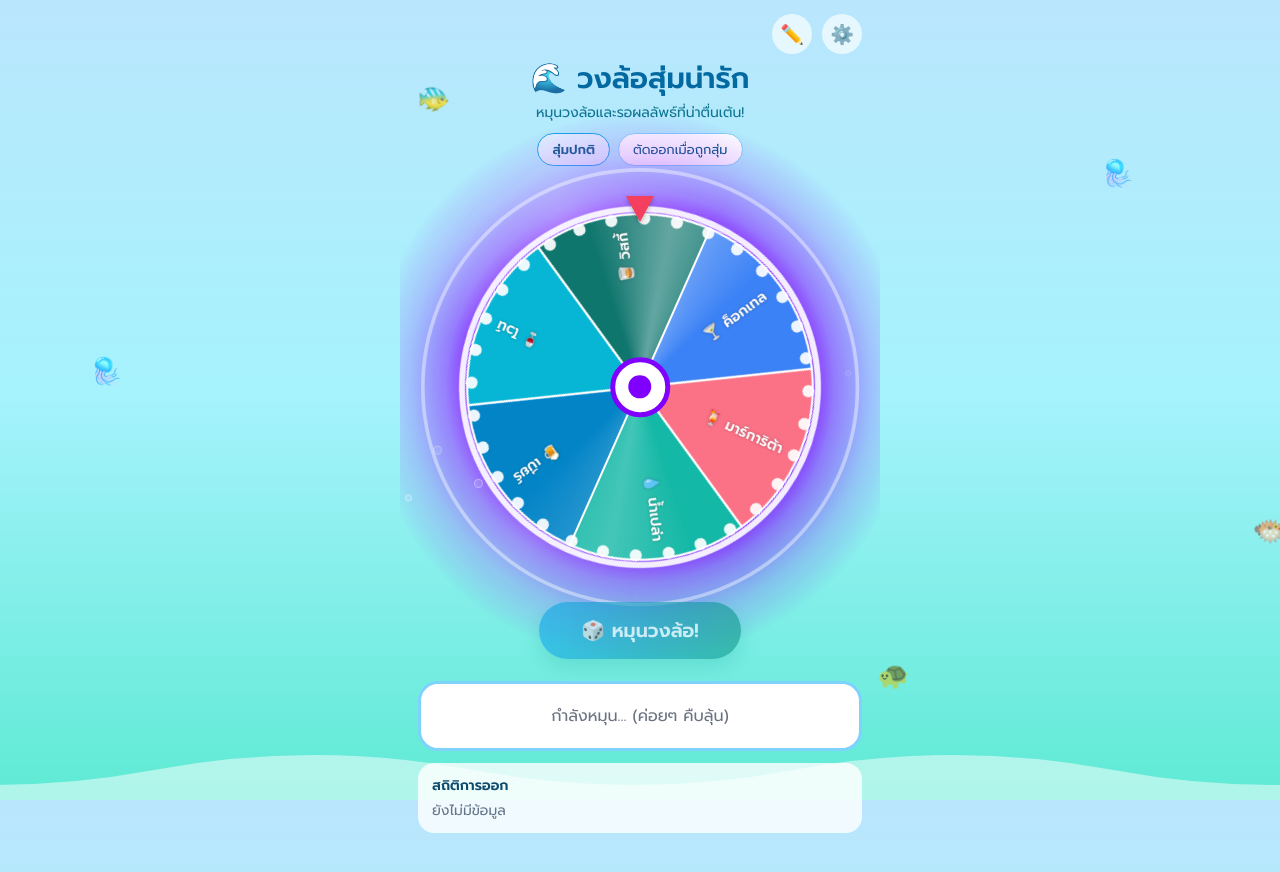
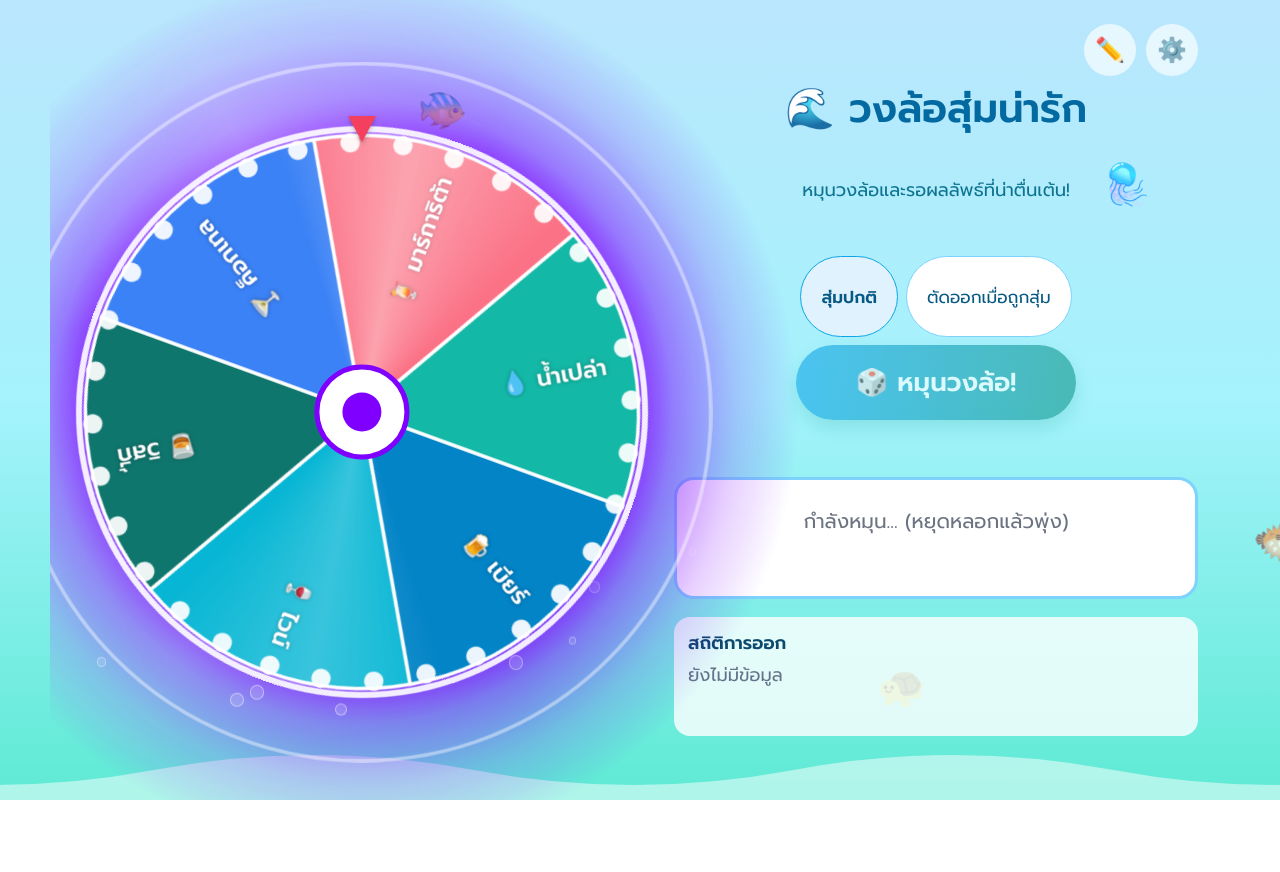
Before and after one commit to Buboo-coder/GAME-CIRLCE, a plain HTML site: page index.html in a window 1280 px wide. Both pictures are taken after a click on the button "🎲 หมุนวงล้อ!". After the commit the page ends 800 px from the top, so only its background shows below. Drawn offline with Linux system fonts and the light colour scheme.

Commit message:
Add files via upload

```diff
--- a/index.html
+++ b/index.html
@@ -88,6 +88,8 @@ input[type=checkbox]:checked::after{left:21px}
 #fw{position:relative;width:100%;aspect-ratio:1;border-radius:50%}
 #fw.fl{animation:fl 1.2s ease-in-out}
 @keyframes fl{0%{transform:perspective(800px) rotateX(0)}100%{transform:perspective(800px) rotateX(360deg)}}
+@media(min-width:700px){.view{max-width:760px;padding:22px 32px 50px}h1{font-size:40px}.sub{font-size:18px}.chip{font-size:17px;padding:9px 20px}.box{width:min(64vw,56vh,540px);margin:62px auto 52px}.spin{font-size:26px;padding:18px 60px}.card{font-size:20px;padding:26px}.stat,.rw,.row input{font-size:18px}.ib{width:52px;height:52px;font-size:24px}.fs,.jf{font-size:40px}.lk{font-size:22px}}
+@media(min-width:900px) and (orientation:landscape){.view{max-width:1180px}#v-main{display:grid;grid-template-columns:1.05fr 1fr;column-gap:32px;align-content:center}#v-main .bar{grid-column:1/3;grid-row:1}#v-main .box{grid-column:1;grid-row:2/8;width:min(44vw,70vh,560px);margin:56px auto}#v-main h1,#v-main .sub,#v-main .chips,#v-main .sp,#v-main .card,#v-main .stat{grid-column:2}}
 </style>
 </head>
 <body>
@@ -98,7 +100,7 @@ input[type=checkbox]:checked::after{left:21px}
 <p class="sub">หมุนวงล้อและรอผลลัพธ์ที่น่าตื่นเต้น!</p>
 <div class="chips" id="modes"><button class="chip" data-m="0">สุ่มปกติ</button><button class="chip" data-m="1">ตัดออกเมื่อถูกสุ่ม</button></div>
 <div class="box" id="box"><div class="glow"></div><div class="fx" id="fx"></div><div id="fw"><canvas id="wheel" width="640" height="640"></canvas></div><div class="shine"></div><div class="ptr"></div><button class="hub" id="hub" aria-label="เปลี่ยนสีไฟ"><span class="dot" id="dot"></span></button></div>
-<div style="text-align:center"><button class="spin" id="spin">🎲 หมุนวงล้อ!</button></div>
+<div class="sp" style="text-align:center"><button class="spin" id="spin">🎲 หมุนวงล้อ!</button></div>
 <div class="card" id="res">กดปุ่มหมุนเพื่อเริ่มเกม 🎉</div>
 
 <div class="stat" id="stat"></div>
@@ -130,11 +132,11 @@ const $=s=>document.querySelector(s),esc=s=>String(s).replace(/[&<>"']/g,c=>'&#'
 const COL=[[255,0,0],[255,128,0],[255,255,0],[128,255,0],[0,255,0],[0,255,128],[0,255,255],[0,128,255],[0,0,255],[128,0,255],[255,0,255],[255,0,128]];
 const PAL=['#0284c7','#06b6d4','#0f766e','#3b82f6','#fb7185','#14b8a6','#1d4ed8','#f59e0b'];
 const TPL={'Alcohol':['🍺 เบียร์','🍷 ไวน์','🥃 วิสกี้','🍸 ค็อกเทล','🍹 มาร์การิต้า','💧 น้ำเปล่า'],'กินอะไรดี':['🍜 ก๋วยเตี๋ยว','🍛 ข้าวแกง','🍕 พิซซ่า','🍣 ซูชิ','🍗 ไก่ทอด','🥗 สลัด'],'ใครจ่าย':['เพื่อนคนที่ 1','เพื่อนคนที่ 2','เพื่อนคนที่ 3','เพื่อนคนที่ 4'],'ทำโทษ':['🕺 เต้น 10 วิ','🎤 ร้องเพลง','🥤 เลี้ยงน้ำ','🤪 ทำหน้าตลก','💪 วิดพื้น 5 ที','😇 รอดตัว']};
-let all=TPL['Alcohol'].slice(),S={snd:1,vib:1,mode:0,a2:0,stat:1,resb:1},ST={},hist=[],removed=new Set(),act=[],cur=0,busy=0,ci=9,src='tap',L1=null,L2=null,autoT,ht,hx,hy,tp=null,lastSt=-1,taps=0,lastTap=0;
+let all=TPL['Alcohol'].slice(),S={snd:1,vib:1,mode:0,a2:0,stat:1,resb:1},ST={},hist=[],removed=new Set(),act=[],cur=0,busy=0,ci=9,src='tap',L1=null,L2=null,autoT,ht,hx,hy,tp=null,lastSt=-1,rt,taps=0,lastTap=0;
 try{const d=JSON.parse(localStorage.getItem('wv1'));if(d){if(d.all&&d.all.length>1)all=d.all;Object.assign(S,d.S);hist=d.hist||[];ST=d.ST||{}}}catch(e){}
 const save=()=>{try{localStorage.setItem('wv1',JSON.stringify({all,S,hist,ST}))}catch(e){}};
 const buzz=p=>{if(S.vib&&navigator.vibrate)navigator.vibrate(p)};
-const rgb=()=>ci%4===0;
+const rgb=()=>src==='tap'?(ci===0||ci===4):ci%4===0;
 const cv=$('#wheel'),ctx=cv.getContext('2d'),box=$('#box'),W=640;
 
 function draw(){const n=act.length,s=2*Math.PI/n,c=W/2;ctx.clearRect(0,0,W,W);
@@ -148,21 +150,37 @@ function auto(on){clearInterval(autoT);if(on)autoT=setInterval(()=>{ci=(ci+1)%12
 function show(v){['main','edit','set'].forEach(x=>$('#v-'+x).hidden=x!==v);if(v==='edit')re();scrollTo(0,0)}
 const free=()=>{busy=0;$('#spin').disabled=false};
 const rh=()=>{};
-const snd=new Audio('spinner-sound.mp3');snd.preload='auto';snd.volume=.8;
-function fade(){let v=.8;const t=setInterval(()=>{v-=.12;if(v<=0){clearInterval(t);snd.pause();snd.volume=.8}else snd.volume=v},70)}
+const snd=new Audio('spinner-sound.mp3');snd.preload='auto';snd.volume=.8;snd.loop=true;snd.preservesPitch=snd.webkitPreservesPitch=snd.mozPreservesPitch=false;
+function ramp(r,v,ms){clearInterval(rt);const r0=snd.playbackRate,v0=snd.volume,n=Math.max(1,ms/50);let i=0;rt=setInterval(()=>{i++;const f=i/n;snd.playbackRate=Math.max(.25,r0+(r-r0)*f);snd.volume=Math.min(1,Math.max(0,v0+(v-v0)*f));if(i>=n)clearInterval(rt)},50)}
+const SFX=[
+[[0,1.5,.85,400],[300,.6,.7,4700]],
+[[0,.7,.6,300],[950,1.7,.9,300],[1250,.6,.6,4300]],
+[[0,1.5,.85,300],[300,.5,.6,3700],[4000,.4,0,500],[4900,.4,.5,300],[5200,.35,.4,2000]],
+[[0,1.5,.85,300],[300,1,.8,400],[700,1.9,.9,120],[900,.95,.8,300],[1300,.75,.7,1300],[2700,1.7,.9,120],[2900,.7,.7,300],[3200,.55,.6,2000]],
+[[0,1.5,.85,300],[300,1,.8,2300],[2600,.5,.6,150],[2750,1.3,.85,1100],[3850,.5,.6,1300]],
+[[0,1.5,.85,300],[300,.5,.6,2600],[2900,.4,0,300],[3600,1.6,.9,300],[3900,.6,.6,3200]],
+[[0,1.5,.85,300],[300,.9,.75,3500],[3800,1.2,.6,150],[3950,.5,.5,600],[4600,1.1,.5,150],[4750,.5,.4,600],[5400,.9,.4,150],[5550,.45,.3,500],[6100,.8,.3,150],[6250,.4,.2,500]],
+[[0,.45,.5,100],[100,1.9,.95,2100],[2200,.6,.7,4000]]];
+function fade(){clearInterval(rt);let v=snd.volume;const t=setInterval(()=>{v-=.12;if(v<=0){clearInterval(t);snd.pause();snd.volume=.8;snd.playbackRate=1}else snd.volume=v},70)}
 function fx(on){const f=$('#fx');f.innerHTML='';box.classList.toggle('spinning',!!on);if(!on)return;let h='';for(let i=0;i<3;i++)h+='<i class="rp" style="animation-delay:'+i*1.1+'s"></i>';for(let i=0;i<16;i++)h+='<b class="bub" style="left:'+Math.random()*100+'%;width:'+(6+Math.random()*10)+'px;animation-duration:'+(2+Math.random()*2.5)+'s;animation-delay:'+Math.random()*2+'s"></b>';f.innerHTML=h}
 
-function spin(){if(busy||!act.length)return;busy=1;$('#spin').disabled=true;$('#res').textContent='กำลังหมุน...';fx(1);if(S.snd){snd.currentTime=0;snd.volume=.8;snd.play().catch(()=>{})}
+function spin(){if(busy||!act.length)return;busy=1;$('#spin').disabled=true;$('#res').textContent='กำลังหมุน...';fx(1);if(S.snd){snd.currentTime=0;snd.volume=.8;snd.playbackRate=1.5;snd.play().catch(()=>{})}
 let k=Math.floor(Math.random()*act.length);
 if(src==='auto'||rgb()){const f=src==='tap'?(L1?L1.slot:null):L2;if(f!=null){const j=act.indexOf(f);if(j>=0)k=j;if(src==='tap')L1=null;else L2=null}}
 const s=360/act.length,th=k*s+s*(.14+Math.random()*.72),T=(ms,f)=>setTimeout(f,ms),go=(v,ms,x)=>{cur=v;cv.style.transition='transform '+ms+'ms '+x;cv.style.transform='rotate('+v+'deg)'},base=Math.ceil(cur/360)*360+360-th,fl=()=>{const f=$('#fw');f.classList.remove('fl');void f.offsetWidth;f.classList.add('fl')},E='cubic-bezier(.12,.62,.08,1)';
-let st;do{st=Math.floor(Math.random()*4)}while(st===lastSt);lastSt=st;
-$('#res').textContent='กำลังหมุน... ('+['หมุนปกติ','ถอยหลังก่อนพุ่ง','ค่อยๆ คืบลุ้น','พลิกเหรียญ'][st]+')';
+let st;do{st=Math.floor(Math.random()*8)}while(st===lastSt);lastSt=st;
+$('#res').textContent='กำลังหมุน... ('+['หมุนปกติ','ถอยหลังก่อนพุ่ง','ค่อยๆ คืบลุ้น','พลิกเหรียญ','ย้อนทิศกลางทาง','หยุดหลอกแล้วพุ่ง','ส่ายแบบลูกตุ้ม','เทอร์โบ เร่งสปีด'][st]+')';
+if(S.snd)SFX[st].forEach(([t,r,v,m])=>T(t,()=>ramp(r,v,m)));
+const X='ease-in-out',c0=Math.ceil(cur/360)*360;
 if(st===0){go(base+360*(5+Math.floor(Math.random()*3)),5000,E);T(5100,()=>done(k))}
 else if(st===1){go(cur-45,900,'ease-out');T(950,()=>go(base+360*6,4600,E));T(5600,()=>done(k))}
-else if(st===2){const A=Math.ceil(cur/360)*360+360-((k+1)*s+s*.12)+360*4,B=A+s*(1.12-(th/s-k));go(A,4000,E);T(4900,()=>go(B,2200,'ease-in-out'));T(7200,()=>done(k))}
-else{go(base+360*5,5200,E);T(700,fl);T(2700,fl);T(5300,()=>done(k))}}
-function done(k){const ai=act[k],n=all[ai];$('#res').textContent='🎉 ผลลัพธ์: '+n;hist.unshift(n);hist=hist.slice(0,8);ST[n]=(ST[n]||0)+1;rh();rs();save();buzz(40);fx(0);fade();
+else if(st===2){const A=c0+360-((k+1)*s+s*.12)+360*4,B=A+s*(1.12-(th/s-k));go(A,4000,E);T(4900,()=>go(B,2200,X));T(7200,()=>done(k))}
+else if(st===3){go(base+360*5,5200,E);T(700,fl);T(2700,fl);T(5300,()=>done(k))}
+else if(st===4){go(base+360*3+100,2600,'cubic-bezier(.2,.6,.3,1)');T(2700,()=>go(base+720,2400,X));T(5200,()=>done(k))}
+else if(st===5){go(c0+360*4+Math.random()*360,3000,E);T(3600,()=>go(base+360*5,3600,E));T(7300,()=>done(k))}
+else if(st===6){const F=base+360*4;go(F+40,3800,E);T(3900,()=>go(F-24,800,X));T(4750,()=>go(F+12,700,X));T(5500,()=>go(F-5,600,X));T(6150,()=>go(F,600,X));T(6850,()=>done(k))}
+else{go(base+360*8,6200,'cubic-bezier(.55,0,.12,1)');T(6300,()=>done(k))}}
+function done(k){const ai=act[k],n=all[ai];$('#res').textContent='🎉 ผลลัพธ์: '+n;hist.unshift(n);hist=hist.slice(0,8);ST[n]=(ST[n]||0)+1;rh();rs();save();buzz(40);fx(0);fade();if(!S.a2){ci=Math.floor(Math.random()*12);glow()}
 if(S.mode){setTimeout(()=>{removed.add(ai);if(all.length-removed.size<2){removed.clear();$('#res').textContent='ครบทุกช่องแล้ว นำกลับมาใหม่ทั้งหมด'}rebuild();free()},1500)}else free()}
 $('#spin').onclick=spin;
 
```
